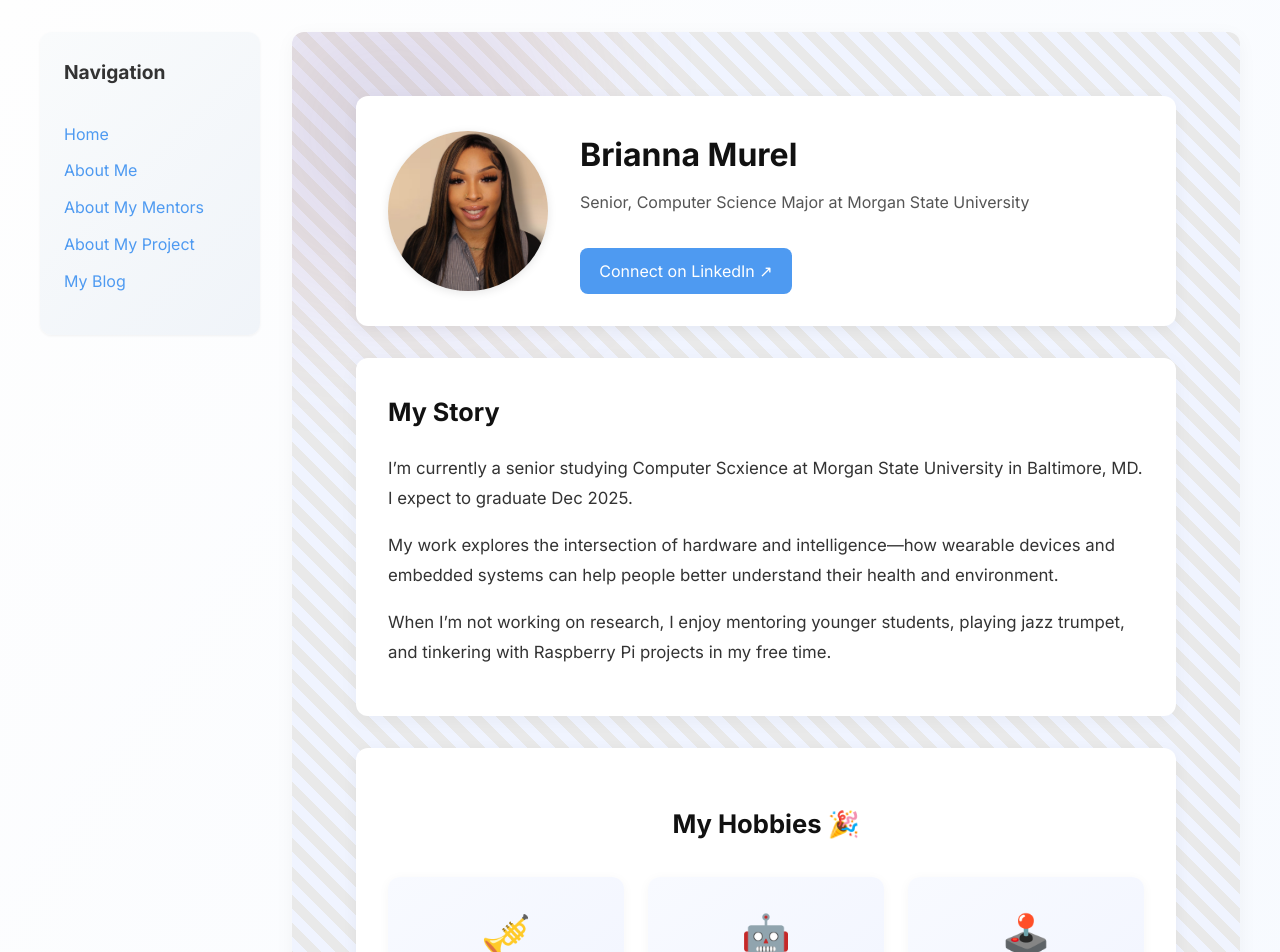
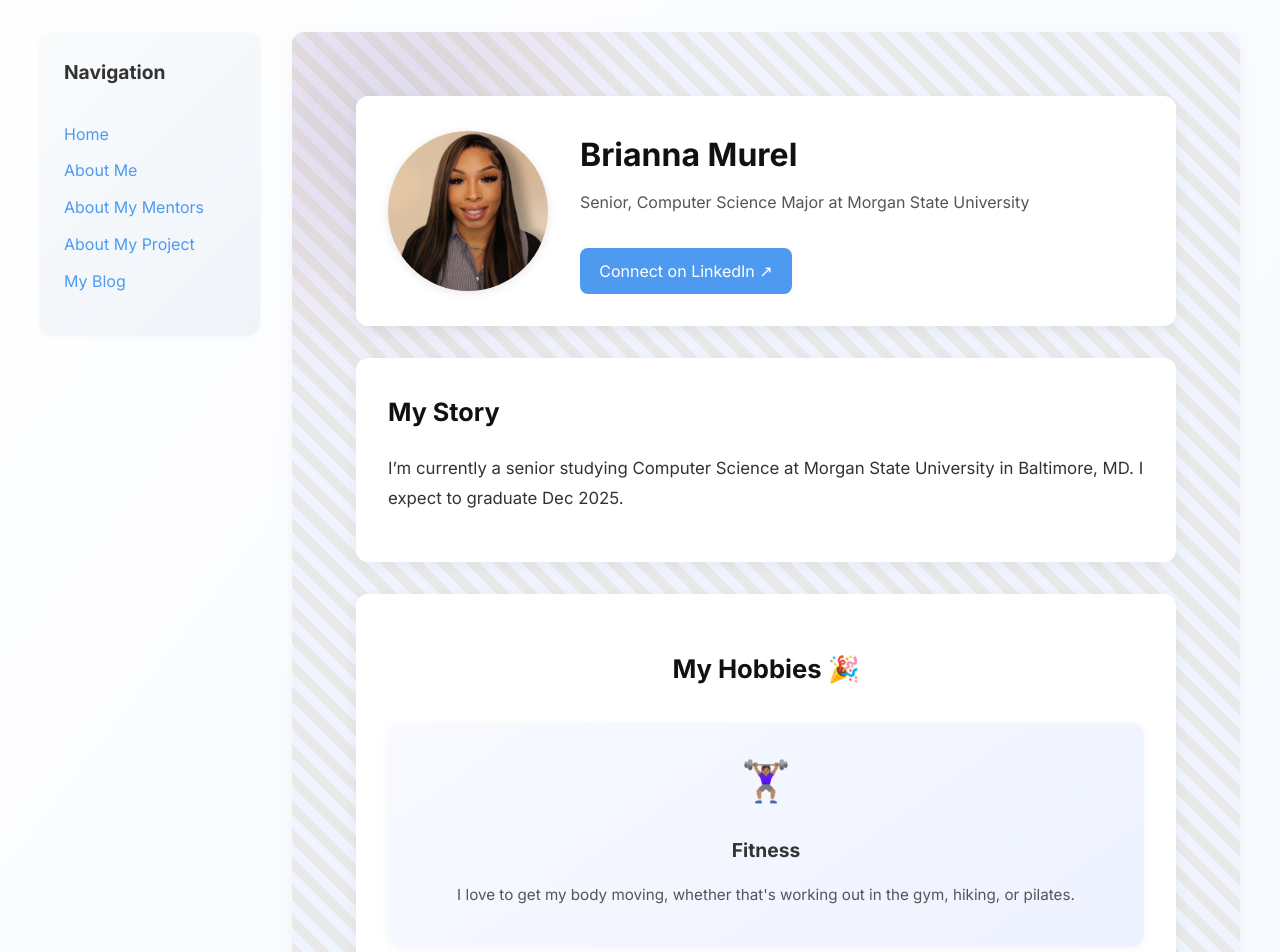
Before and after one commit to brmu22/brmu22.github.io, a Jekyll site: the page built from pages/about-me.md, in a window 1280 px wide and 1400 px high. Shown: the top 952 px of the window. Built offline with Jekyll 4.4.1, drawn with Linux system fonts in a browser that asks for light colours; some of the changed text lies outside the part shown.

Commit message:
Update about-me.md

```diff
--- a/pages/about-me.md
+++ b/pages/about-me.md
@@ -9,22 +9,12 @@ about:
   image: /assets/images/headshot.jpg
   linkedin: www.linkedin.com/in/brianna-murel
   bio: |
-    I’m currently a senior studying Computer Scxience at Morgan State University in Baltimore, MD. I expect to graduate Dec 2025.
-
-    My work explores the intersection of hardware and intelligence—how wearable devices and embedded systems can help people better understand their health and environment.
-
-    When I’m not working on research, I enjoy mentoring younger students, playing jazz trumpet, and tinkering with Raspberry Pi projects in my free time.
+    I’m currently a senior studying Computer Science at Morgan State University in Baltimore, MD. I expect to graduate Dec 2025.
 
   hobbies:
-    - icon: 🎺
-      title: Playing Guitar
-      description: I’ve been playing trumpet since middle school and love improvising to Coltrane and Miles Davis tracks.
-    - icon: 🤖
-      title: Raspberry Pi Projects
-      description: I enjoy building mini smart devices—like home sensors and wearables—using Raspberry Pi.
-    - icon: 🕹️
-      title: Retro Gaming
-      description: I love modding old consoles and diving into pixel art games on emulators.
+    - icon: 🏋🏽‍♀️
+      title: Fitness
+      description: I love to get my body moving, whether that's working out in the gym, hiking, or pilates.
 
   gallery:
     - image: /assets/images/me-guitar.png
```
